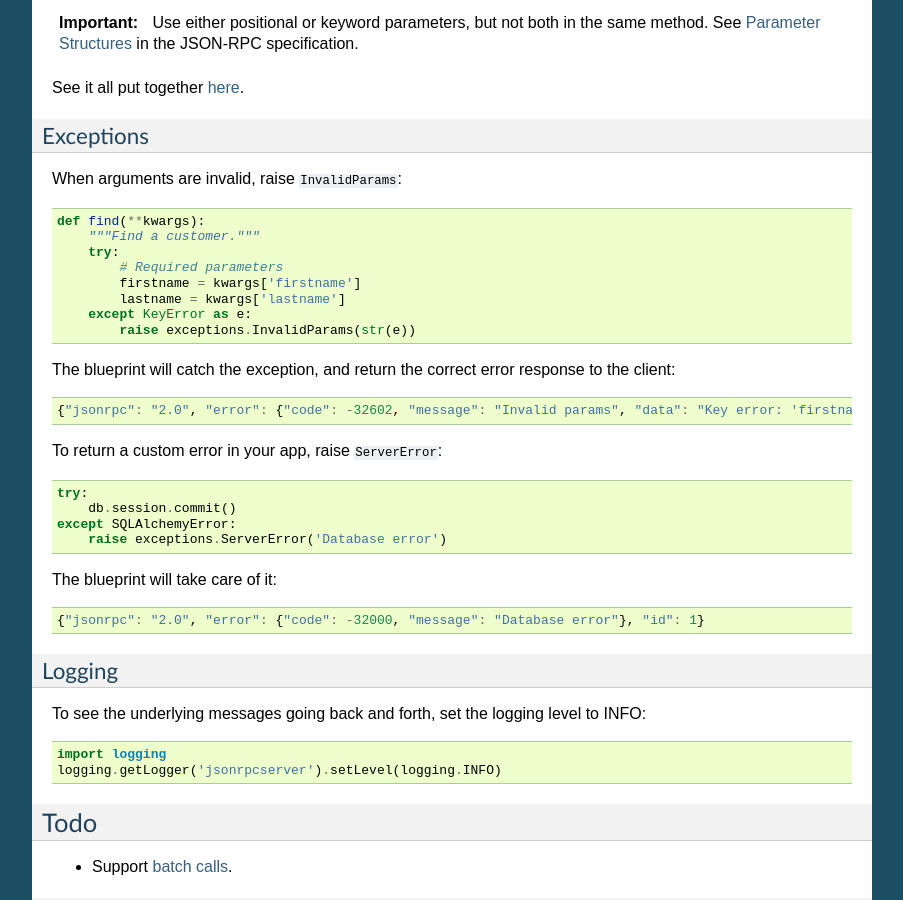
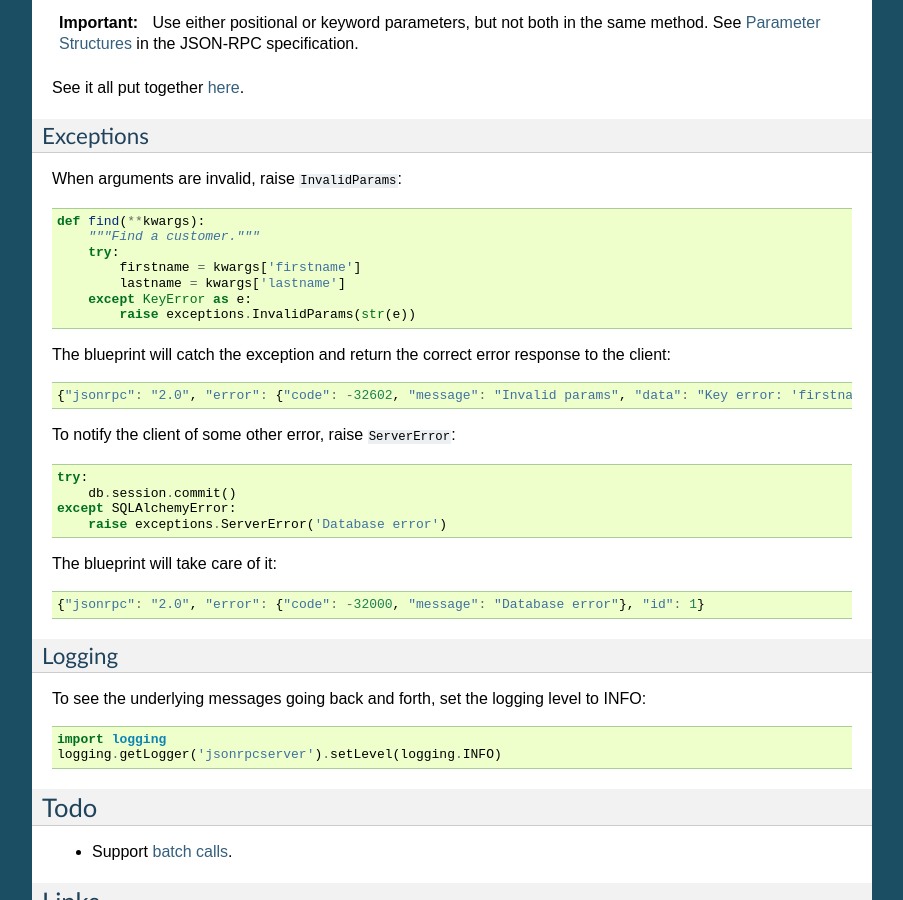
Before and after one commit to explodinglabs/jsonrpcserver, a Sphinx documentation site: the page built from doc/index.rst, in a window 1280 px wide and 900 px high, scrolled down 935 px. Shown: the whole window, without its empty margins (198-1101 px from the left). Built offline with Sphinx 7.4.7, drawn with Linux system fonts in a browser that asks for light colours.

Commit message:
Reworking the documentation.

```diff
--- a/doc/index.rst
+++ b/doc/index.rst
@@ -70,20 +70,19 @@
     def find(**kwargs):
         """Find a customer."""
         try:
-            # Required parameters
             firstname = kwargs['firstname']
             lastname = kwargs['lastname']
         except KeyError as e:
             raise exceptions.InvalidParams(str(e))
 
-The blueprint will catch the exception, and return the correct error response
-to the client:
+The blueprint will catch the exception and return the correct error response to
+the client:
 
 .. code-block:: javascript
 
     {"jsonrpc": "2.0", "error": {"code": -32602, "message": "Invalid params", "data": "Key error: 'firstname'"}, "id": 1}
 
-To return a custom error in your app, raise ``ServerError``::
+To notify the client of some other error, raise ``ServerError``::
 
     try:
         db.session.commit()
```
